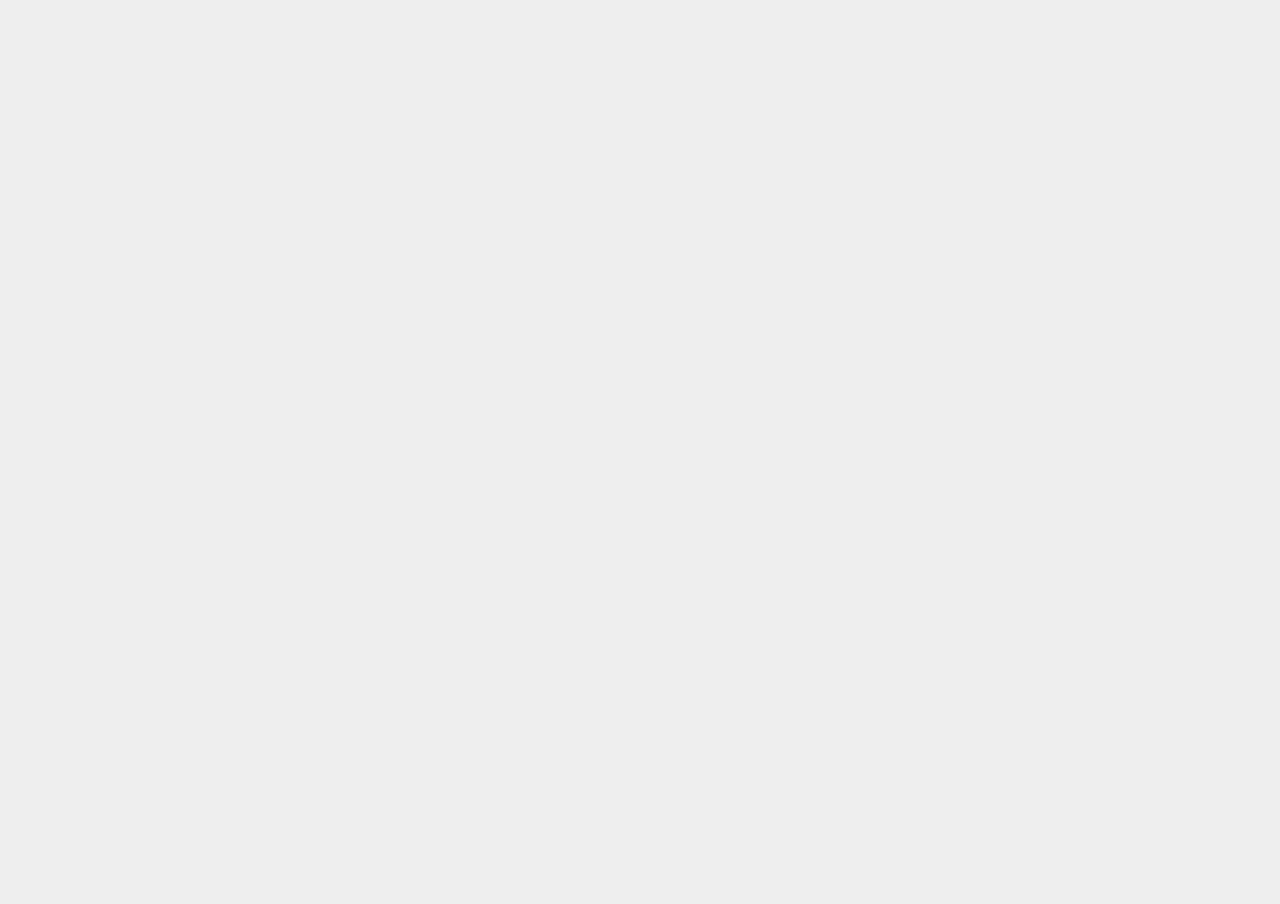
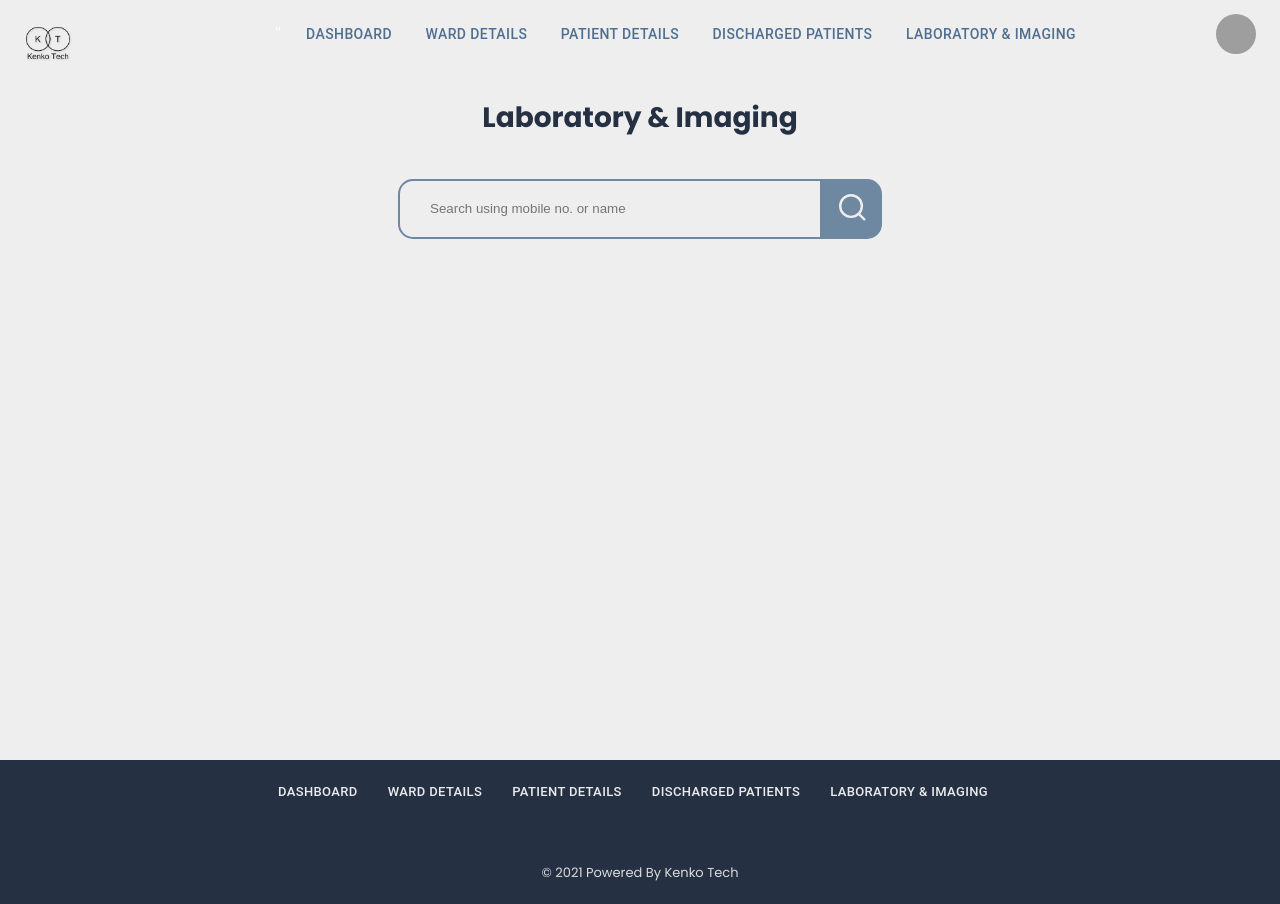
Before and after one commit to 1adityas/HMS, a React (Create React App) app: page /Lab in a window 1280 px wide. Before the commit this address had no page. Before the commit the page ends 800 px from the top, so only its background shows below. Built offline with nearby package versions, Linux system fonts and the light colour scheme; grey boxes are pictures that could not be loaded.

Commit message:
Lab started

```diff
--- a/src/App.js
+++ b/src/App.js
@@ -21,6 +21,7 @@ import PatientRelativeDetails from './components/PatientRelativeDetails';
 import Reports from './components/Reports';
 import ChangeBedData from './components/ChangeBedData';
 import HGTData from './components/HGTData';
+import Lab from './components/Lab'
 
 function App() {
   return (
@@ -39,6 +40,7 @@ function App() {
         <Route path="/Reports" element={<Reports />} />
         <Route path="/ChangeBedData" element={<ChangeBedData />} />
         <Route path="/HGTData" element={<HGTData/>}/>
+        <Route path="/Lab" element={<Lab/>}/>
       </Routes>
     </Router>
   );
--- a/src/components/HGTData.js
+++ b/src/components/HGTData.js
@@ -4,7 +4,7 @@ import Header from './Header.js'
 import MainFooter from './MainFooter.js'
 import HGTDataGrid from './HGTDataGrid'
 
-import './HGT.css'
+import './HGTData.css'
 import QueryBuilderIcon from '@mui/icons-material/QueryBuilder';
 
 
--- a/src/components/HGTDataGrid.js
+++ b/src/components/HGTDataGrid.js
@@ -1,7 +1,7 @@
 import * as React from "react";
 import { DataGrid } from "@material-ui/data-grid";
 import { createStyles, makeStyles } from "@material-ui/core/styles";
-import './DataGrid.css'
+import './HGTDataGrid.css'
 
 const useStyles = makeStyles((theme) =>
   createStyles({
--- /dev/null
+++ b/src/components/Lab.css
@@ -0,0 +1,165 @@
+* {
+    text-transform: none;
+  }
+  par
+  {
+    color: #506F90;
+    font-size: 20px;
+    margin: 0px;
+    /* display: block; */
+    padding-bottom: 10px;
+    font-weight: 500;
+    /* border: 2px solid; */
+    grid-column: 1/3;
+
+  }
+
+  body {
+    font-family: 'poppins';
+  }
+
+  #plain-field {
+    border-radius: 15px;
+    width: 100%;
+    margin-top: 12px;
+    /*had to use it to give it a margin*/
+  }
+
+  #plain-field1 {
+    border-radius: 15px;
+    width: 100%;
+    grid-column: 1/2;
+    grid-row: 2;
+  }
+
+  #plain-field3 {
+    border-radius: 15px;
+    width: 100%;
+    grid-column: 1/3;
+    grid-row: 2;
+    border-top-right-radius: 0px;
+    border-bottom-right-radius: 0px;
+  }
+
+  #plain-field2 {
+    /*this removes corner border too*/
+    border-radius: 15px;
+    width: 100%;
+    grid-column: 1/2;
+    grid-row: 2;
+    border-top-right-radius: 0px;
+    border-bottom-right-radius: 0px;
+  }
+
+  .top-flex {
+    display: flex;
+    color: '#253143';
+    margin-top: '40px';
+    justify-content: center;
+  }
+
+
+  .top-btn {
+    top: 0px;
+    background-color: #6F88A2;
+    margin: 0px;
+    height: 60px;
+    /* padding-bottom: 7px; */
+    border: 2px solid #6F88A2;
+    /*this is to remove the button shadow*/
+    width: 60px;
+    border-radius: 0px 15px 15px 0px;
+  }
+
+  .btnUi {
+    position: relative;
+    right: 0px;
+    /* this right works only with relative*/
+    top: 0px;
+    background-color: #6F88A2;
+    margin: 0px;
+    height: 60px;
+    /* padding-bottom: 7px; */
+    border: 2px solid #6F88A2;
+    /*this is to remove the button shadow*/
+    width: 60px;
+    border-radius: 0px 15px 15px 0px;
+    grid-row: 2;
+
+  }
+
+  /* margin-bottom: 5px; */
+  .top_tField {
+    top: 0px;
+
+    height: 56px;
+    /* did this to match icon and textF */
+    padding: 0px;
+    margin: 0px;
+    border: 2px solid #6F88A2;
+    background-color: #EEEEEE;
+    border-radius: 0%;
+    width: 420px;
+    border-radius: 15px 0px 0px 15px;
+
+    /* border-radius: 50px; */
+
+  }
+
+  hr {
+    margin-left: 40px;
+    margin-right: 40px;
+    margin-top: 40px;
+    margin-bottom: 40px;
+    height: 1px;
+    background-color: #6F88A2;
+    opacity: .2;
+  }
+
+
+  .wrapperr {
+      margin-left: 165px;/*have to be removed to make the page responsive*/
+      margin-right: 165px;
+      display: grid;
+      grid-template-columns: repeat(3, 1fr);
+      /* grid-auto-rows: minmax(300px, auto); */
+      grid-column-gap: 60px;
+      grid-row-gap: 20px;
+    }
+
+    .flex2{
+      margin-top: 80px;
+      display: flex;
+      justify-content: center;
+  }
+
+  .sub1 {
+    display: grid;
+
+    grid-template-columns: repeat(2, 1fr);
+    /* border: 1px solid; */
+  }
+
+  .sub3box {
+    display: grid;
+
+    grid-template-columns: repeat(3, 1fr);
+    /* border: 1px solid; */
+    justify-content: center;
+
+
+  }
+
+  .gridd {
+    color: blue;
+    /* border: 2px dashed #506F90; */
+    grid-row: 2;
+    justify-content: 'center';
+    align-content: 'center';
+    /* grid-column: 1/1; */
+  }
+
+  /* #btns3
+  {
+
+  } */
--- /dev/null
+++ b/src/components/Lab.js
@@ -0,0 +1,65 @@
+// import React from 'react'
+import './NewAdmission.css'
+import Header from './Header.js'
+import MainFooter from './MainFooter.js'
+
+import React, { useState } from 'react';
+import magnify from '../feather-search.svg';
+import dropDown from '../awesome-caret-down.png';
+import './Lab'
+
+
+
+function NewAdmission() {
+  const [inputData, setInputData] = useState({
+    firstName: "",
+
+
+  });
+
+
+  function handleChange(event) {
+    const { name, value } = event.target
+    setInputData(prevInputData => ({ ...prevInputData, [name]: value }))
+
+  }
+  console.log(inputData)
+
+  function handleSubmit(event) {
+    console.log(inputData)
+  }
+  return (
+
+    //using body tag to get bg color
+    <body className="page-container">
+
+      <nav>
+        <Header />
+      </nav>
+      {/* <div className="content-wrap"> */}
+        <div style={{ paddingBottom: '200px' }}>
+          <p style={{ textAlign: 'center', fontWeight: 'bold', fontSize: '28px', color: '#253143', marginBottom: '40px' }}>Laboratory & Imaging</p>
+
+          <div className='top-flex'>
+
+            <div style={{ display: 'flex', 'align-items': 'center' }} >
+              <input className='top_tField' placeholder='Search using mobile no. or name'></input>
+              <button type='submit' className='top-btn'><img src={magnify} style={{ 'align-items': 'center', backgroundColor: '#6F88A2', height: '27px', }}></img>
+              </button>
+            </div>
+          </div>
+
+
+          {/* created new tag par ..  */}
+
+        </div>
+
+      <div className="footer">
+        <MainFooter />
+      </div>
+
+
+    </body>
+  )
+}
+export default NewAdmission;
```
